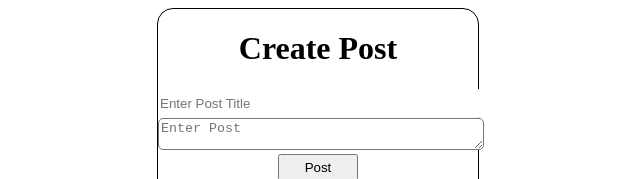
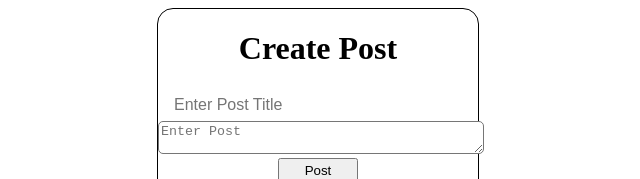
Before and after one commit to polevoyd/crud-redux-example, a React (Create React App) app: page / in a window 1280 px wide. Shown: the top 179 px of the page, without its empty margins (322-962 px from the left). Built offline with nearby package versions, Linux system fonts and the light colour scheme.

Commit message:
initiating

```diff
--- a/src/index.css
+++ b/src/index.css
@@ -19,9 +19,11 @@
  }
 
  .app input {
-     width: 100%;
+     width: 80%;
      height: 2em;
      border-radius: 5px;
+     padding: 0 1em 0 1em;
+     font-size: 1em;
  }
 
  .app textarea {
```
